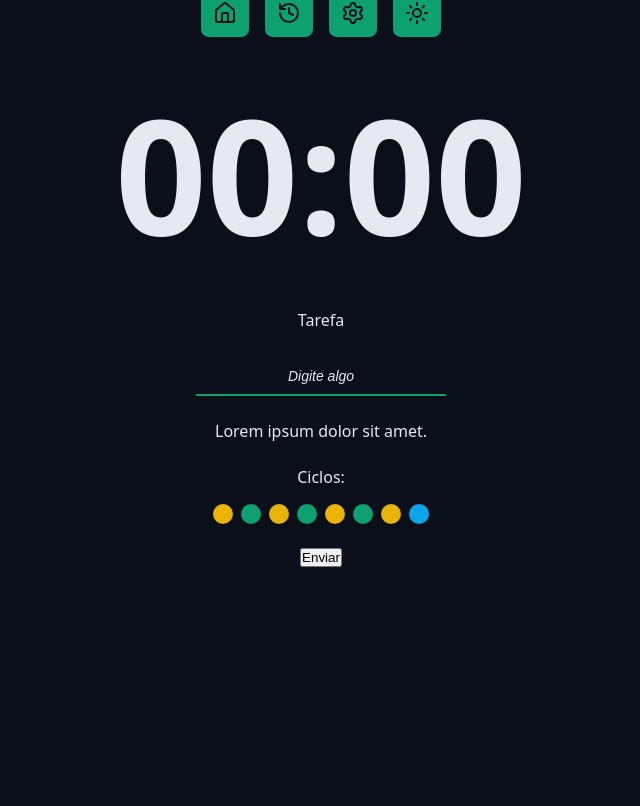
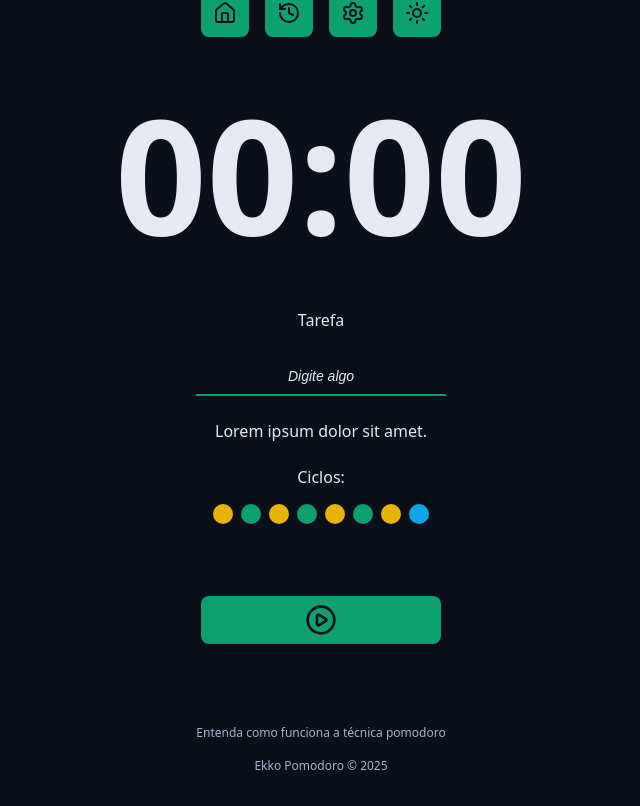
Before and after one commit to rafaelvsrosa/ekko-pomodoro, a React (Vite) app: page / in a window 1280 px wide. Shown: the part 230-1036 px from the top of the page, without its empty margins (319-959 px from the left). Before the commit the page ends 829 px from the top, so only its background shows below. Built offline with nearby package versions, Linux system fonts and the light colour scheme.

Commit message:
botão e rodapé

```diff
--- a/src/App.tsx
+++ b/src/App.tsx
@@ -4,6 +4,9 @@ import { Menu } from "./components/Menu";
 import { CountDown } from "./components/CountDown";
 import { DefaultInput } from "./components/DefaultInput";
 import { Cycles } from "./components/Cycles";
+import { PlayCircleIcon } from "lucide-react";
+import { DefaultButton } from "./components/DefaultButton";
+import { Footer } from "./components/Footer";
 
 import "./styles/theme.css";
 import "./styles/global.css";
@@ -39,13 +42,17 @@ export function App() {
           </div>
 
           <div className="formRow">
-           <Cycles />
+            <Cycles />
           </div>
 
           <div className="formRow">
-            <button>Enviar</button>
+            <DefaultButton icon={<PlayCircleIcon />} color="green" />
           </div>
         </form>
+      </Container>
+
+      <Container>
+        <Footer />
       </Container>
     </>
   );
--- /dev/null
+++ b/src/components/DefaultButton/index.tsx
@@ -0,0 +1,20 @@
+import styles from "./styles.module.css";
+
+type DefaultButtonProps = {
+  icon: React.ReactNode;
+  color?: "green" | "red";
+} & React.ComponentProps<"button">;
+
+export function DefaultButton({
+  icon,
+  color = "green",
+  ...props
+}: DefaultButtonProps) {
+  return (
+    <>
+      <button className={`${styles.button} ${styles[color]}`} {...props}>
+        {icon}
+      </button>
+    </>
+  );
+}
--- /dev/null
+++ b/src/components/DefaultButton/styles.module.css
@@ -0,0 +1,31 @@
+.button {
+  border: none;
+  display: flex;
+  align-items: center;
+  justify-content: center;
+  min-width: 240px;
+  padding: 8px;
+  border-radius: 8px;
+  margin: 48px 0;
+  cursor: pointer;
+  transition: all 0.1s ease-in-out;
+}
+
+.button svg {
+  width: 32px;
+  height: 32px;
+}
+
+.button:hover {
+  filter: brightness(80%);
+}
+
+.green {
+  background: var(--primary);
+  color: var(--text-over-primary);
+}
+
+.red {
+  background: var(--error);
+  color: var(--text-over-primary);
+}
--- /dev/null
+++ b/src/components/Footer/index.tsx
@@ -0,0 +1,10 @@
+import styles from "./styles.module.css";
+
+export function Footer() {
+  return (
+    <footer className={styles.footer}>
+      <a href="">Entenda como funciona a técnica pomodoro</a>
+      <a href="">Ekko Pomodoro &copy; {new Date().getFullYear()}</a>
+    </footer>
+  );
+}
--- /dev/null
+++ b/src/components/Footer/styles.module.css
@@ -0,0 +1,18 @@
+.footer {
+  display: flex;
+  flex-direction: column;
+  align-items: center;
+  justify-content: center;
+  font-size: 12px;
+  gap: 16px;
+}
+
+.footer a {
+  color: var(--text-muted);
+  text-decoration: none;
+}
+
+.footer a:hover {
+  color: var(--text-muted);
+  text-decoration: underline;
+}
```
